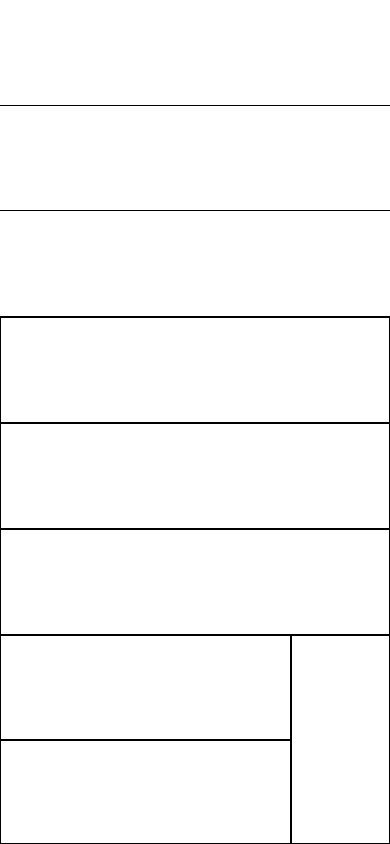
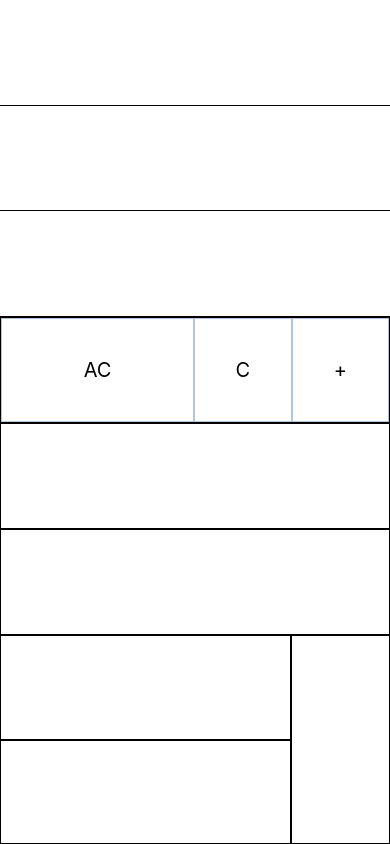
Before and after one commit to Tomoya185-miyawaki/RPNCalc, a React Native app: screen / in a window 390 px wide. Built offline with nearby package versions, Linux system fonts and the light colour scheme.

Commit message:
[add]AC、c、+ボタンを追加

```diff
--- a/App.js
+++ b/App.js
@@ -4,12 +4,39 @@ import {
   Text,
   View,
   Platform,
-  StatusBar
+  StatusBar,
+  TouchableOpacity
 } from 'react-native';
 
 const STATUSBAR_HEIGHT = Platform.OS == 'ios' ? 20 : StatusBar.currentHeight;
 
+const CalcButton = (props) => {
+  const flex = props.flex ? props.flex : 1
+  return (
+    <TouchableOpacity
+      style={[styles.calcButton, {flex: flex}]}
+      onPress={() => {props.btnEvent()}}>
+      <Text style={styles.calcButtonText}>{props.label}</Text>
+    </TouchableOpacity>
+  )
+}
+
 export default class App extends React.Component {
+  valueButton = (value) => {
+  }
+
+  enterButton = () => {
+  }
+
+  calcButton = (value) => {
+  }
+
+  acButton = () => {
+  }
+
+  cButton = () => {
+  }
+
   render() {
     return (
       <View style={styles.container}>
@@ -23,6 +50,9 @@ export default class App extends React.Component {
         </View>
         <View style={styles.buttons}>
           <View style={styles.buttonsLine}>
+            <CalcButton flex={2} label={'AC'} btnEvent={() => this.acButton()} />
+            <CalcButton label={'C'} btnEvent={() => this.cButton()} />
+            <CalcButton label={'+'} btnEvent={() => this.calcButton()} />
           </View>
           <View style={styles.buttonsLine}>
           </View>
@@ -82,5 +112,17 @@ const styles = StyleSheet.create({
     flex: 1,
     alignItems: 'center',
     borderWidth: 1
+  },
+  calcButton: {
+    alignItems: 'center',
+    justifyContent: 'center',
+    width: '100%',
+    height: '100%',
+    flexDirection: 'column',
+    borderWidth: 1,
+    borderColor: '#b0c4de'
+  },
+  calcButtonText: {
+    fontSize: 20
   }
 });
```
